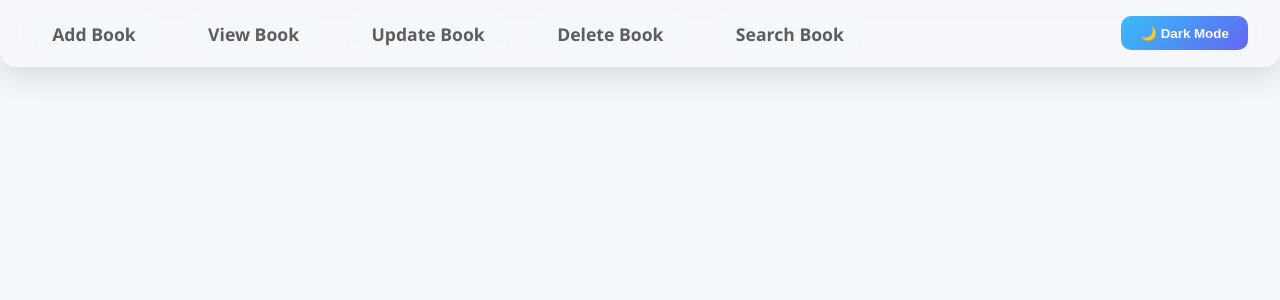
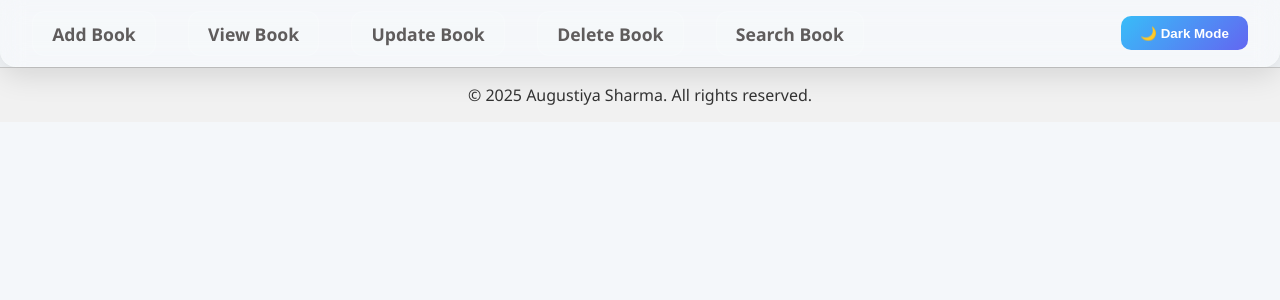
Before and after one commit to AugustiyaSharma/Book-App, a React (Vite) app in the folder frontend/: page / in a window 1280 px wide. Shown: the top 300 px of the page. Built offline with nearby package versions, Linux system fonts and the light colour scheme.

Commit message:
final version

```diff
--- a/frontend/src/App.jsx
+++ b/frontend/src/App.jsx
@@ -16,7 +16,7 @@ const App = () => {
   }, [darkMode])
 
   return (
-    <div>
+    <div className="app-container">
       <Router>
         <nav>
           <ul>
@@ -30,6 +30,7 @@ const App = () => {
             {darkMode ? '🌞 Light Mode' : '🌙 Dark Mode'}
           </button>
         </nav>
+
         <Routes>
           <Route path='/add' element={<Addbook />} />
           <Route path='/view' element={<Viewbook />} />
@@ -37,6 +38,18 @@ const App = () => {
           <Route path='/delete' element={<Deletebook />} />
           <Route path='/search' element={<Searchbook />} />
         </Routes>
+
+
+        <footer style={{
+          textAlign: 'center',
+          padding: '1rem',
+          backgroundColor: darkMode ? '#333' : '#f1f1f1',
+          color: darkMode ? '#fff' : '#333',
+          borderTop: '1px solid #ccc',
+          marginTop: 'auto'
+        }}>
+          &copy; {new Date().getFullYear()} Augustiya Sharma. All rights reserved.
+        </footer>
       </Router>
     </div>
   )
```
